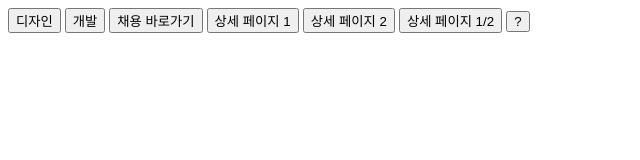
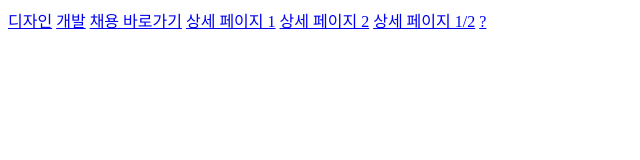
Before and after one commit to cho-hyeonjin/frameworkless-spa-practice, a website built with webpack: page src/index.html in a window 1280 px wide. Shown: the whole page, without its empty margins (0-640 px from the left). Built offline with nearby package versions, Linux system fonts and the light colour scheme.

Commit message:
History API: History API Navigation Marked Links (index.html)

```diff
--- a/src/index.html
+++ b/src/index.html
@@ -11,13 +11,16 @@
   </head>
   <body>
     <header>
-      <button data-navigate="/design">디자인</button>
-      <button data-navigate="/">개발</button>
-      <button data-navigate="/career">채용 바로가기</button>
-      <button data-navigate="/list/1">상세 페이지 1</button>
-      <button data-navigate="/list/2">상세 페이지 2</button>
-      <button data-navigate="/list/1/2">상세 페이지 1/2</button>
-      <button data-navigate="/dummy">?</button>
+      <!-- 기존 코드는 http://localhost:8080/list/index.html 로 이동하기 때문에 -->
+      <!-- 원하는 방향인 http://localhost:8080/list 로 이동하게 하려면 default 동작을 변경해줘야 합니다. -->
+      <!-- 1. 가장 먼저, 내부 탐색에 사용되는 모든 link들을 표시해야합니다. -->
+      <a data-navigation href="/design">디자인</a>
+      <a data-navigation href="/">개발</a>
+      <a data-navigation href="/career">채용 바로가기</a>
+      <a data-navigation href="/list/1">상세 페이지 1</a>
+      <a data-navigation href="/list/2">상세 페이지 2</a>
+      <a data-navigation href="/list/1/2">상세 페이지 1/2</a>
+      <a data-navigation href="/dummy">?</a>
     </header>
     <main></main>
     <script type="module" src="main.js"></script>
```
